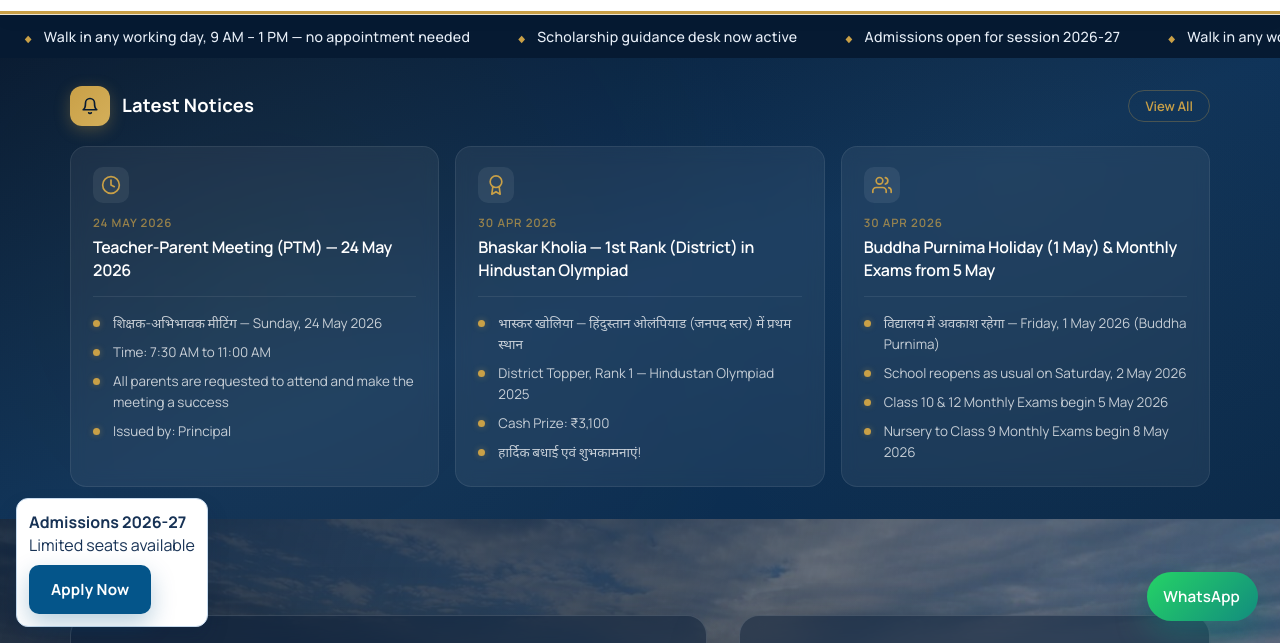
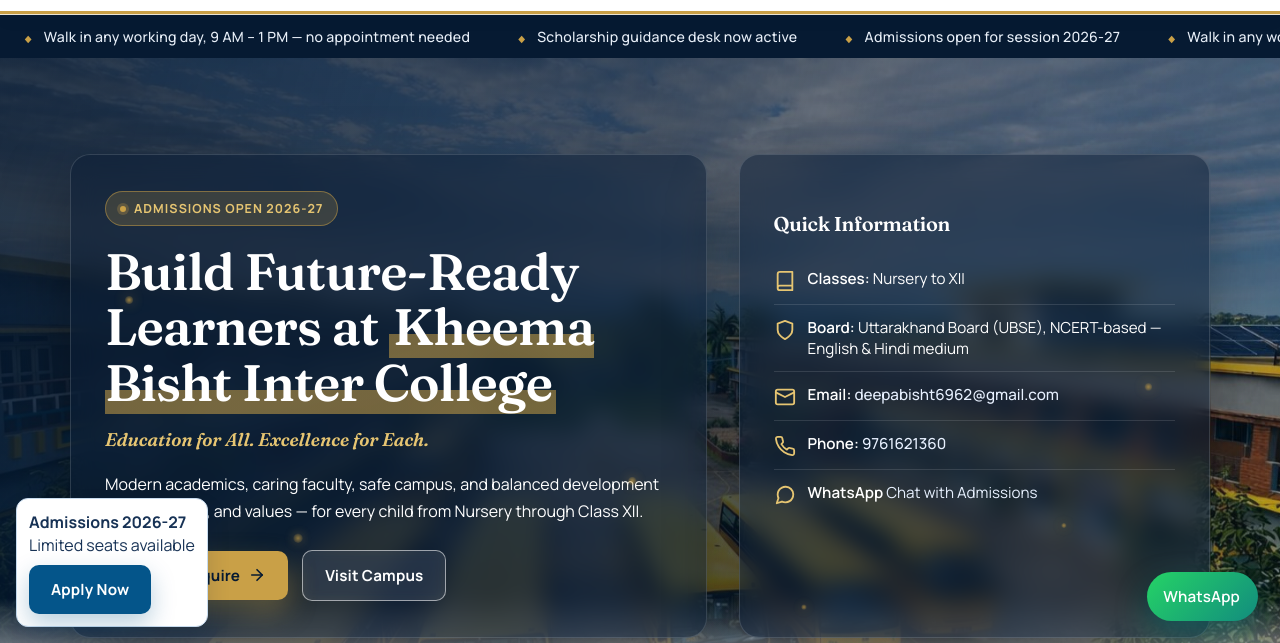
Before and after one commit to prashantabisht-alt/Kheema-Bisht-Inter-college, a plain HTML site: page index.html in a window 1280 px wide. Shown: the part 157-800 px from the top of the page. Drawn offline with Linux system fonts and the light colour scheme; files whose address does not match are found by name.

Commit message:
Remove the old Latest Notices block from the home page

```diff
--- a/index.html
+++ b/index.html
@@ -128,21 +128,6 @@
     </div>
   </div>
 
-  <!-- ── Notice Board ── -->
-  <section class="nb" id="notice-board" style="display:none;">
-    <div class="container">
-      <div class="nb-head">
-        <div class="nb-head-left">
-          <span class="nb-icon-wrap">
-            <svg xmlns="http://www.w3.org/2000/svg" width="18" height="18" viewBox="0 0 24 24" fill="none" stroke="currentColor" stroke-width="2.2" stroke-linecap="round" stroke-linejoin="round"><path d="M18 8A6 6 0 0 0 6 8c0 7-3 9-3 9h18s-3-2-3-9"/><path d="M13.73 21a2 2 0 0 1-3.46 0"/></svg>
-          </span>
-          <h2 class="nb-title" data-i18n="latestNotices">Latest Notices</h2>
-        </div>
-        <a href="pages/news.html" class="nb-viewall" data-i18n="viewAllNotices">View All &rarr;</a>
-      </div>
-      <div class="nb-grid" id="notice-board-cards"></div>
-    </div>
-  </section>
 
   <main>
     <section class="hero hero-with-bg">
@@ -631,48 +616,6 @@
     });
   </script>
   <script>
-    /* Notice Board — pulls from news.json */
-    (function () {
-      var icons = [
-        '<svg xmlns="http://www.w3.org/2000/svg" width="20" height="20" viewBox="0 0 24 24" fill="none" stroke="currentColor" stroke-width="2" stroke-linecap="round" stroke-linejoin="round"><circle cx="12" cy="12" r="10"/><polyline points="12 6 12 12 16 14"/></svg>',
-        '<svg xmlns="http://www.w3.org/2000/svg" width="20" height="20" viewBox="0 0 24 24" fill="none" stroke="currentColor" stroke-width="2" stroke-linecap="round" stroke-linejoin="round"><circle cx="12" cy="8" r="7"/><path d="M8.21 13.89 7 23l5-3 5 3-1.21-9.12"/></svg>',
-        '<svg xmlns="http://www.w3.org/2000/svg" width="20" height="20" viewBox="0 0 24 24" fill="none" stroke="currentColor" stroke-width="2" stroke-linecap="round" stroke-linejoin="round"><path d="M17 21v-2a4 4 0 0 0-4-4H5a4 4 0 0 0-4 4v2"/><circle cx="9" cy="7" r="4"/><path d="M23 21v-2a4 4 0 0 0-3-3.87"/><path d="M16 3.13a4 4 0 0 1 0 7.75"/></svg>'
-      ];
-      fetch('assets/data/news.json')
-        .then(function (r) { return r.json(); })
-        .then(function (items) {
-          if (!items || !items.length) return;
-          var board = document.getElementById('notice-board');
-          var grid = document.getElementById('notice-board-cards');
-          var show = items.slice(0, 3);
-
-          show.forEach(function (n, i) {
-            var card = document.createElement('article');
-            card.className = 'nb-card' + (n.pinned ? ' nb-card--pinned' : '');
-
-            var html = '<div class="nb-card-top">';
-            html += '<span class="nb-card-icon">' + (icons[i] || icons[0]) + '</span>';
-            if (n.pinned) html += '<span class="nb-badge">NEW</span>';
-            html += '</div>';
-            html += '<time class="nb-card-date">' + n.date + '</time>';
-            html += '<h3 class="nb-card-title">' + n.title + '</h3>';
-
-            if (n.details && n.details.length) {
-              html += '<ul class="nb-card-list">';
-              n.details.forEach(function (d) {
-                html += '<li>' + d + '</li>';
-              });
-              html += '</ul>';
-            }
-
-            card.innerHTML = html;
-            grid.appendChild(card);
-          });
-
-          board.style.display = '';
-        })
-        .catch(function () {});
-    })();
   </script>
 
   <!-- ── Result Popup Modal ── -->
```
